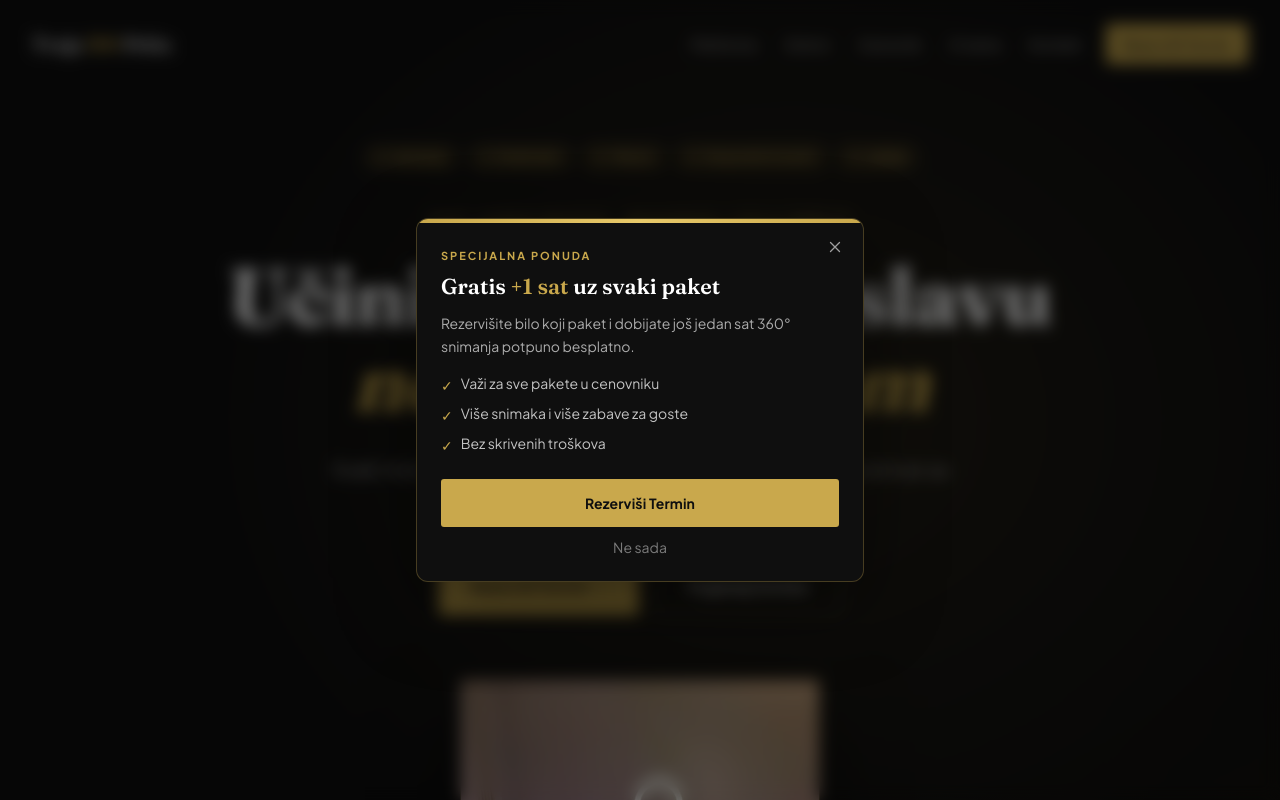
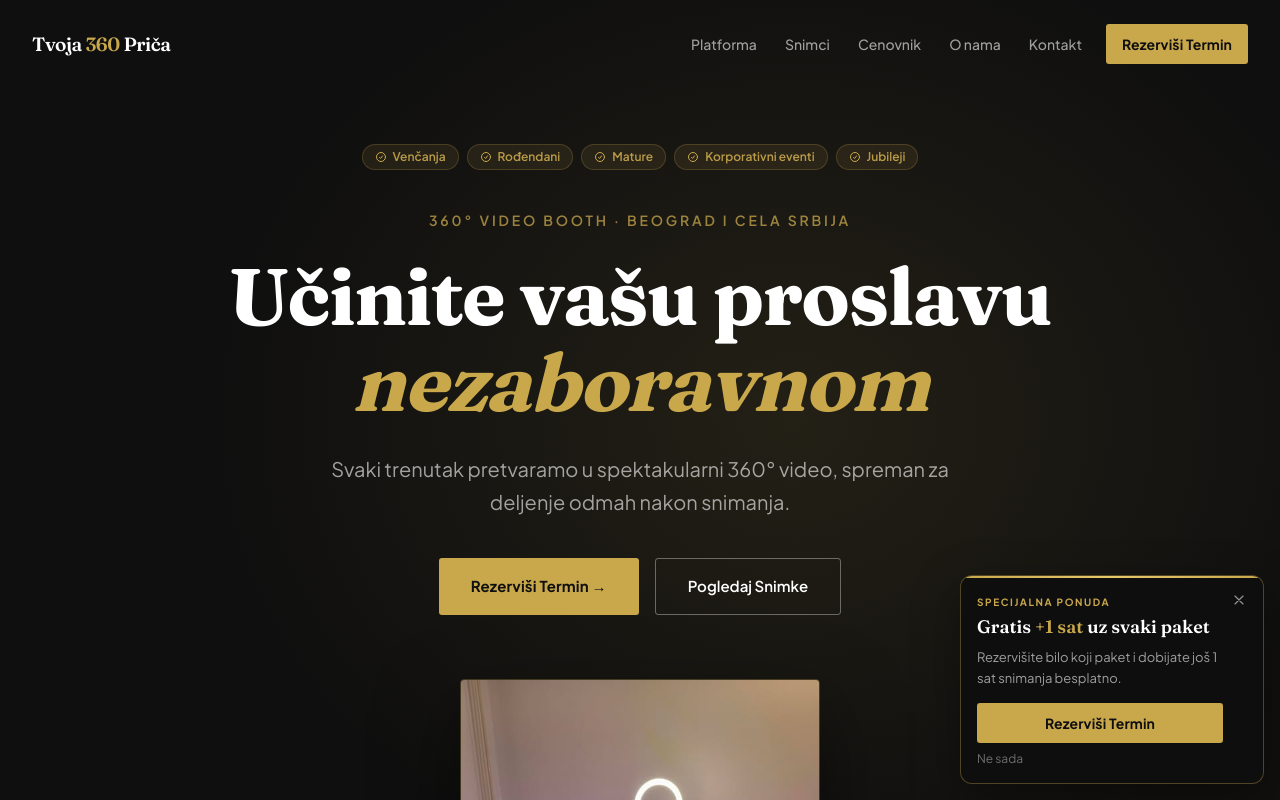
Before and after one commit to Nikola-02/tvoja360prica, a Next.js app: page / in a window 1280 px wide. Shown: the top 800 px of the page. Built offline with nearby package versions, Linux system fonts and the light colour scheme.

Commit message:
fix popup

```diff
--- a/components/PromoPopup.jsx
+++ b/components/PromoPopup.jsx
@@ -43,74 +43,51 @@ export default function PromoPopup() {
   if (!mounted) return null;
 
   return (
-    <div className="fixed inset-0 z-[70] flex items-end sm:items-center justify-center p-4 sm:p-6">
-      <button
-        type="button"
-        className={`promo-popup-backdrop absolute inset-0 bg-black/55 backdrop-blur-sm transition-opacity duration-300 ${
-          active ? "opacity-100" : "opacity-0"
-        }`}
-        aria-label="Zatvori ponudu"
-        onClick={dismiss}
-      />
-      <div
-        role="dialog"
-        aria-modal="true"
-        aria-labelledby="promo-title"
-        className={`promo-popup-panel relative w-full max-w-[22rem] sm:max-w-md overflow-hidden rounded-xl border border-[#c9a84c]/30 bg-[#0f0f0f] shadow-[0_24px_80px_rgba(0,0,0,0.45)] transition-all duration-300 ${
-          active ? "opacity-100 translate-y-0 scale-100" : "opacity-0 translate-y-4 scale-[0.97]"
-        }`}
-      >
-        <div className="h-1 bg-gradient-to-r from-[#c9a84c] via-[#e8c96a] to-[#c9a84c]" />
+    <div
+      role="dialog"
+      aria-modal="false"
+      aria-labelledby="promo-title"
+      className={`fixed z-[70] bottom-4 right-4 left-4 sm:left-auto sm:max-w-[19rem] transition-all duration-300 ${
+        active ? "opacity-100 translate-y-0" : "opacity-0 translate-y-3 pointer-events-none"
+      }`}
+    >
+      <div className="relative overflow-hidden rounded-xl border border-[#c9a84c]/35 bg-[#0f0f0f]/96 backdrop-blur-md shadow-[0_16px_48px_rgba(0,0,0,0.35)]">
+        <div className="h-0.5 bg-gradient-to-r from-[#c9a84c] via-[#e8c96a] to-[#c9a84c]" />
 
         <button
           type="button"
           onClick={dismiss}
           aria-label="Zatvori"
-          className="absolute top-3 right-3 flex h-8 w-8 items-center justify-center rounded-lg text-white/60 hover:text-white hover:bg-white/10 transition-colors"
+          className="absolute top-2.5 right-2.5 flex h-7 w-7 items-center justify-center rounded-md text-white/55 hover:text-white hover:bg-white/10 transition-colors"
         >
-          <svg xmlns="http://www.w3.org/2000/svg" width="18" height="18" viewBox="0 0 24 24" fill="none" stroke="currentColor" strokeWidth="1.75" aria-hidden="true">
+          <svg xmlns="http://www.w3.org/2000/svg" width="16" height="16" viewBox="0 0 24 24" fill="none" stroke="currentColor" strokeWidth="1.75" aria-hidden="true">
             <path strokeLinecap="round" d="M6 6l12 12M18 6L6 18" />
           </svg>
         </button>
 
-        <div className="px-6 pt-6 pb-6">
-          <p className="text-[0.6875rem] font-bold uppercase tracking-[0.18em] text-[#c9a84c]">
+        <div className="px-4 pt-4 pb-4 pr-10">
+          <p className="text-[0.625rem] font-bold uppercase tracking-[0.16em] text-[#c9a84c]">
             Specijalna ponuda
           </p>
-          <h2 id="promo-title" className="heading-serif mt-2 text-[1.35rem] leading-snug text-white">
+          <h2 id="promo-title" className="heading-serif mt-1.5 text-[1.125rem] leading-snug text-white">
             Gratis <span className="text-[#c9a84c]">+1 sat</span> uz svaki paket
           </h2>
-          <p className="mt-3 text-sm leading-relaxed text-white/65">
-            Rezervišite bilo koji paket i dobijate još jedan sat 360° snimanja potpuno besplatno.
+          <p className="mt-2 text-[0.8125rem] leading-relaxed text-white/60">
+            Rezervišite bilo koji paket i dobijate još 1 sat snimanja besplatno.
           </p>
 
-          <ul className="mt-4 space-y-2 text-sm text-white/75">
-            <li className="flex items-start gap-2">
-              <span className="mt-0.5 text-[#c9a84c]">✓</span>
-              Važi za sve pakete u cenovniku
-            </li>
-            <li className="flex items-start gap-2">
-              <span className="mt-0.5 text-[#c9a84c]">✓</span>
-              Više snimaka i više zabave za goste
-            </li>
-            <li className="flex items-start gap-2">
-              <span className="mt-0.5 text-[#c9a84c]">✓</span>
-              Bez skrivenih troškova
-            </li>
-          </ul>
-
-          <div className="mt-6 flex flex-col gap-2.5">
+          <div className="mt-3.5 flex flex-col gap-2">
             <a
               href="#booking"
               onClick={dismiss}
-              className="btn-primary w-full justify-center !py-3.5 !text-sm"
+              className="btn-primary w-full justify-center !py-2.5 !px-4 !text-xs sm:!text-sm"
             >
               Rezerviši Termin
             </a>
             <button
               type="button"
               onClick={dismiss}
-              className="text-sm text-white/45 hover:text-white/70 transition-colors"
+              className="text-xs text-white/40 hover:text-white/65 transition-colors text-left"
             >
               Ne sada
             </button>
```
